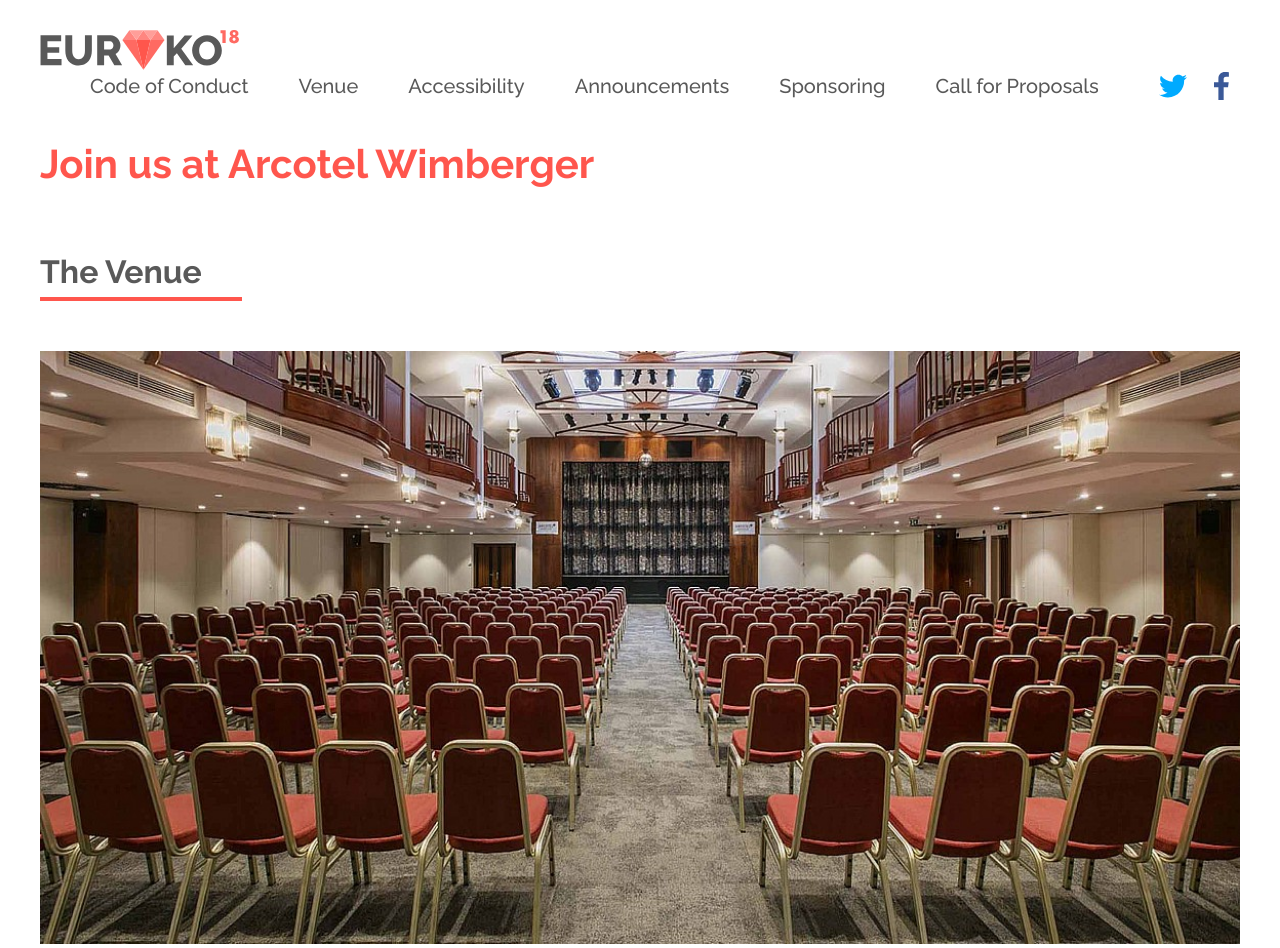
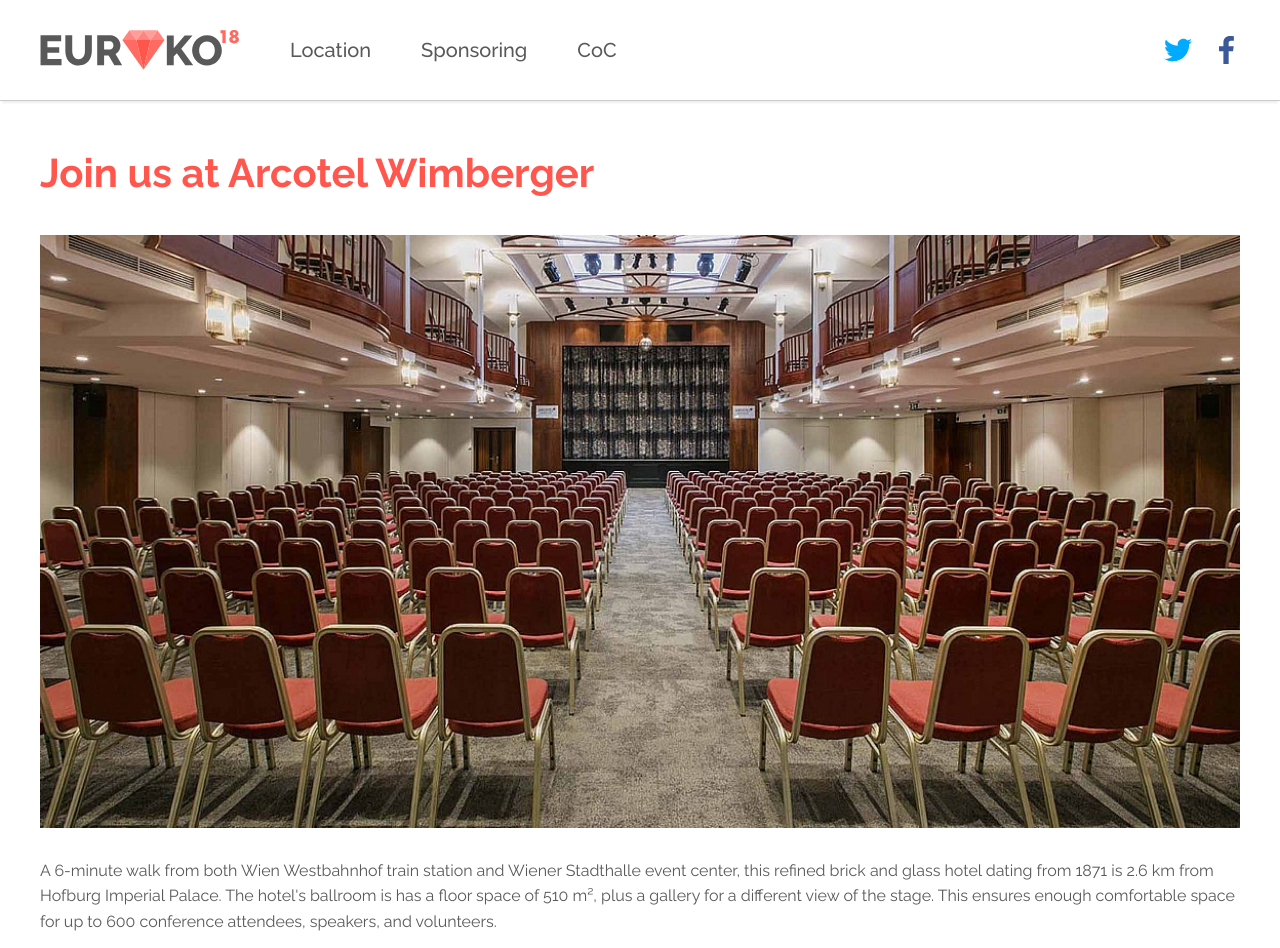
Before and after one commit to euruko/euruko2018.github.io, a Jekyll site: the page built from venue.html, in a window 1280 px wide. Shown: the top 948 px of the page. Built offline with Jekyll 4.4.1, drawn with Linux system fonts in a browser that asks for light colours; some of the changed text lies outside the part shown.

Commit message:
Updated venue UI & responsive

```diff
--- a/_includes/footer.html
+++ b/_includes/footer.html
@@ -1,4 +1,4 @@
-<footer class="section-spacing no-print">
+<footer class="section-spacing">
     <view column class="layout-wrapper">
         <view class="justify-sb align-items-center h-flex-wrap">
             {% include logo.html %}
--- a/_includes/navigation.html
+++ b/_includes/navigation.html
@@ -1,22 +1,18 @@
 <nav>
     <view class="layout-wrapper h-flex-wrap">
         {% include logo.html %}
-        <div class="no-print">
+
         <div id="menu-opener" onClick="openMenu()">
             <img src="/assets/images/menu.svg" width="30" height="24"/>
         </div>
         <view class="responsive-wrapper">
             <view class="menu">
-                    <a href="/coc">Code of Conduct</a>
-                    <a href="/venue">Venue</a>
-                    <a href="/venue#accessibility">Accessibility</a>
-                    <a href="/#announcements">Announcements</a>
+                <a href="/venue">Location</a>
                 <a href="/sponsoring">Sponsoring</a>
-                    <a href="/cfp">Call for Proposals</a>
+                <a href="/coc">CoC</a>
             </view>
             {% include social_buttons.html %}
         </view>
-        </div>
     </view>
 </nav>
 
--- a/assets/css/general.scss
+++ b/assets/css/general.scss
@@ -42,6 +42,11 @@
     padding: 0 10vw;
 }
 
+content {
+  display: block;
+  padding-top: 40px;
+}
+
 
 @media (max-width: 980px) {
     header {
@@ -71,17 +76,3 @@
         }
     }
 }
-
-@page {
-    size: A4 landscape;
-}
-
-@media print {
-    .no-print, .no-print * {
-        display: none !important;
-    }
-
-    footer {
-        page-break-after: avoid;
-    }
-}
--- a/assets/css/lib/partials/navigation.scss
+++ b/assets/css/lib/partials/navigation.scss
@@ -4,6 +4,8 @@
     padding-top: 30px;
     padding-bottom: 30px;
     position: relative;
+    border-bottom: 1px solid #ccc;
+    box-shadow: 0 4px 2px -2px #eee;
 
     #menu-opener {
         display: none;
--- a/venue.html
+++ b/venue.html
@@ -15,10 +15,72 @@
 
   <section id="venue">
     <view column class="layout-wrapper">
-    <h1 style="margin-top: 50px" class="section-header align-self-start">The Venue</h1>
-    <img src="/assets/images/ballsaal.jpg"/>
-    <p>As pitched last year, EuRuKo will take place in a ballroom, located in one of the livelier districts of Vienna, a short journey from the heart of the city and its history.</p>
-    <iframe width="640" height="480" frameborder="0" scrolling="no" marginheight="0" marginwidth="0" src="https://www.openstreetmap.org/export/embed.html?bbox=16.335749924182895%2C48.199501293947414%2C16.341007053852085%2C48.2017574438317&amp;layer=mapnik&amp;marker=48.200629381310236%2C16.338378489017487" style="border: 1px solid black"></iframe><br/><small><a href="https://goo.gl/maps/7BajVNjBATS2">View on Google Maps</a></small>
+      <img src="/assets/images/ballsaal.jpg" style="margin: 30px 0; width: 100%;"/>
+      <p>
+        A 6-minute walk from both Wien Westbahnhof train station and Wiener Stadthalle event center,
+        this refined brick and glass hotel dating from 1871 is 2.6 km from Hofburg Imperial Palace.
+        The hotel's ballroom is has a floor space of 510 m², plus a gallery for a different view of the stage.
+        This ensures enough comfortable space for up to 600 conference attendees, speakers, and volunteers.
+      </p>
+    </view>
+  </section>
+
+  <section id="arriving">
+    <view column class="layout-wrapper">
+      <h1 style="margin-top: 50px" class="section-header align-self-start">Getting there</h1>
+
+      <div class="h-hidden-phone">
+        <h2>The map</h2>
+        <iframe width="640" height="480" frameborder="0" scrolling="no" marginheight="0" marginwidth="0" src="https://www.openstreetmap.org/export/embed.html?bbox=16.335749924182895%2C48.199501293947414%2C16.341007053852085%2C48.2017574438317&amp;layer=mapnik&amp;marker=48.200629381310236%2C16.338378489017487" style="border: 1px solid black"></iframe>
+        <br />
+        <small><a href="https://goo.gl/maps/7BajVNjBATS2">View on Google Maps</a></small>
+      </div>
+
+      <h2 style="margin-top: 30px">By train</h2>
+
+      <p style="margin-top: 30px;">
+        <strong>From Wien Hauptbahnhof (Vienna Main Station)</strong><br />
+        <span style="font-style: italic">approx. 18 minutes</span><br />
+        Take the tram (Strassenbahn) line 18 directly to Burgasse-Stadthalle (accessibility notes below).
+      </p>
+
+      <p style="margin-top: 30px;">
+        <strong>From Wien Westbahnhof (Vienna West Station)</strong><br />
+        <span  style="font-style: italic">approx. 2 minutes</span><br />
+        Take the underground line 6 (U6) in the direction of either Siebenhierten or Alterlaa for one stop to Burggasse-Stadthalle.
+      </p>
+
+      <p style="margin-top: 30px;">
+        <strong>From Wien Meidling</strong><br />
+        <span style="font-style: italic">approx. 8 minutes</span>
+        Take the underground line 6 (U6) in the direction of Floridsdorf to Burggasse-Stadthalle.
+      </p>
+
+      <p style="margin-top: 30px;">
+        <strong>From Wien Mitte/Landstraße (Vienna Middle)</strong><br />
+        <span style="font-style: italic">approx. 8 minutes</span><br />
+        Take the underground line 3 (U3) in the direction of Ottakring to Westbahnhof and then the underground line 6 (U6)
+        in the direction of either Siebenhierten or Alterlaa for one stop to Burggasse-Stadthalle.
+      </p>
+
+      <h2 style="margin-top: 20px" >By plane</h2>
+      <p>When landing at Vienna International Airport, there are two different train lines you can take to get into Vienna:</p>
+      <ul style="padding: 20px 30px;">
+        <li><p>CAT (City airport train): The CAT goes non-stop from the airport to Wien Mitte/Landtrasse. You can purchase a ticket <a href="https://www.cityairporttrain.com/en/home">here</a> for EUR 11,00. (NOTE: Purchasing a regular train ticket (see below) is not a valid CAT ticket)</p></li>
+        <li>
+          <p>S7/RJ (OEBB): The regular railway train makes several stops along the way into Vienna. The trip would take approx. 12 minutes longer, but cost only one ticket zone's worth (EUR 2,40.- at the time of writing).</p>
+        </li>
+      </ul>
+      <p>
+        <strong>Note: For both of these options, an additional zone ticket is required inside Vienna. We recommend purchasing this at the airport.</strong>
+      </p>
+
+      <h2 style="margin-top: 20px">By (international) bus</h2>
+      <p style="margin-top: 30px;">
+        <strong>From Wien Erdberg</strong><br />
+        Take the underground line 3 (U3) in the direction of Ottakring to Westbahnhof and then the underground line 6 (U6)
+        in the direction of either Siebenhierten or Alterlaa for one stop to Burggasse-Stadthalle.
+      </p>
     </view>
   </section>
 
@@ -30,50 +92,21 @@
       <p>For finding routes, we recommend using the online <a href="https://m.qando.at/">Qando platform</a> (also in English! Link in menu).</p>
     </view>
   </section>
-  <section id="arriving">
+
+  <section id="visa">
     <view column class="layout-wrapper">
-    <h1 style="margin-top: 50px" class="section-header align-self-start">Arriving</h1>
-    <h2 id="bytrain">By train</h2>
-    <h3 id="fromwienhauptbahnhofviennamainstationapprox.18minutes">From Wien Hauptbahnhof (Vienna Main Station) (Approx. 18 minutes)</h3>
-    <ul style="padding: 20px 30px;">
-      <li>Take the tram (Strassenbahn) line 18 directly to Burgasse-Stadthalle (accessibility notes below).</li>
-    </ul>
-    <h3 id="fromwienwestbahnhofviennaweststationapprox.2minutes">From Wien Westbahnhof (Vienna West Station) (Approx. 2 minutes)</h3>
-    <ul style="padding: 20px 30px;">
-      <li>Take the underground line 6 (U6) in the direction of either Siebenhierten or Alterlaa for one stop to Burggasse-Stadthalle</li>
-    </ul>
-    <h3 id="fromwienmeidlingapprox.8minutes">From Wien Meidling (Approx. 8 minutes)</h3>
-    <ul style="padding: 20px 30px;">
-      <li>Take the underground line 6 (U6) in the direction of Floridsdorf to Burggasse-Stadthalle</li>
-    </ul>
-    <h3 id="fromwienmittelandstraßeviennamiddleapprox.15minutes">From Wien Mitte/Landstraße (Vienna Middle) (Approx. 15 minutes)</h3>
-    <ul style="padding: 20px 30px;">
-      <li>Take the underground line 3 (U3) in the direction of Ottakring to Westbahnhof</li>
-      <li>Take the underground line 6 (U6) in the direction of either Siebenhierten or Alterlaa for one stop to Burggasse-Stadthalle</li>
-    </ul>
-    <h2 id="byplane" style="margin-top: 20px" >By plane</h2>
-    <p>When landing at Vienna International Airport, there are two different train lines you can take to get into Vienna:</p>
-    <ul style="padding: 20px 30px;">
-      <li><p>CAT (City airport train): The CAT goes non-stop from the airport to Wien Mitte/Landtrasse. You can purchase a ticket <a href="https://www.cityairporttrain.com/en/home">here</a> for EUR 11,00. (NOTE: Purchasing a regular train ticket (see below) is not a valid CAT ticket)</p></li>
-      <li><p>S7/RJ (OEBB): The regular railway train makes several stops along the way into Vienna. The trip would take approx. 12 minutes longer, but cost only one ticket zone's worth (EUR 2,40.- at the time of writing).</p>
-        <strong>Note: For both of these options, an additional zone ticket is required inside Vienna. We recommend purchasing this at the airport itself.
-      </strong></li>
-    </ul>
-    <h2 id="bybus"  style="margin-top: 20px">By (international) bus</h2>
-    <h3 id="fromwienerdberg">From Wien Erdberg</h3>
-    <ul style="padding: 20px 30px;">
-      <li>Take the underground line 3 (U3) in the direction of Ottakring to Westbahnhof</li>
-      <li>Take the underground line 6 (U6) in the direction of either Siebenhierten or Alterlaa for one stop to Burggasse-Stadthalle</li>
-    </ul>
-    <h2 id="entry">Entry Requirements</h2>
-    <p>Austria is part of the European Union (EU) as well as the Schengen Agreement. EU and EEA citizens can enter Austria without a visa, as long as a valid ID card or passport can be presented. As usual, a visa granted for any Schengen member is valid in Austria as well. For more information, check out Wikivoyage on <a href="https://en.m.wikivoyage.org/wiki/Travelling_around_the_Schengen_Area">Travelling around the Schengen Area</a>.</p>
+      <h1 style="margin-top: 50px" class="section-header align-self-start">Entry Requirements</h1>
+      <p>Austria is part of the European Union (EU) as well as the Schengen Agreement. EU and EEA citizens can enter
+        Austria without a visa, as long as a valid ID card or passport can be presented. As usual, a visa granted for any
+        Schengen member is valid in Austria as well. For more information, check out Wikivoyage on
+        <a href="https://en.m.wikivoyage.org/wiki/Travelling_around_the_Schengen_Area">Travelling around the Schengen Area</a>.</p>
     </view>
   </section>
 
   <section id="accessibility">
     <view column class="layout-wrapper">
-    <h1 style="margin-top: 50px" class="section-header align-self-start">Accessibility information</h1>
-    <p>Our aim is to make EuRuKo 2018 an inclusive event, accessible to everyone:</p>
+      <h1 style="margin-top: 50px" class="section-header align-self-start">Accessibility</h1>
+      <p>Our aim is to make EuRuKo 2018 an inclusive event, accessible to everyone.</p>
       <ul style="padding: 20px 30px;">
         <li>The venue is easily accessible by public transportation</li>
         <li>We will make sure that maps and orientation material is available.</li>
@@ -83,10 +116,11 @@
       <p>Our goal is that the conference is accessible to disabled people. However, we are aware that accessibility issues are diverse and we may not have everything covered off in our plans - please reach out, and we will do our very best to confirm we have those requirements under control. Send a mail to euruko2018@gmail.com.</p>
     </view>
   </section>
+
   <section id="additional">
     <view column class="layout-wrapper">
       <h1 style="margin-top: 50px" class="section-header align-self-start">Additional information</h1>
-    <p>The facts:</p>
+      <p>Some things to know about Vienna:</p>
       <ul style="padding: 20px 30px;">
         <li>You can drink the tap water.</li>
         <li>The local currency is € (EUR).</li>
```
Also changed, not shown: cfp.html (deleted, +0 -54 lines), sponsoring.html (+6 -9 lines). Lines whose indentation alone changed are shown as unchanged.
